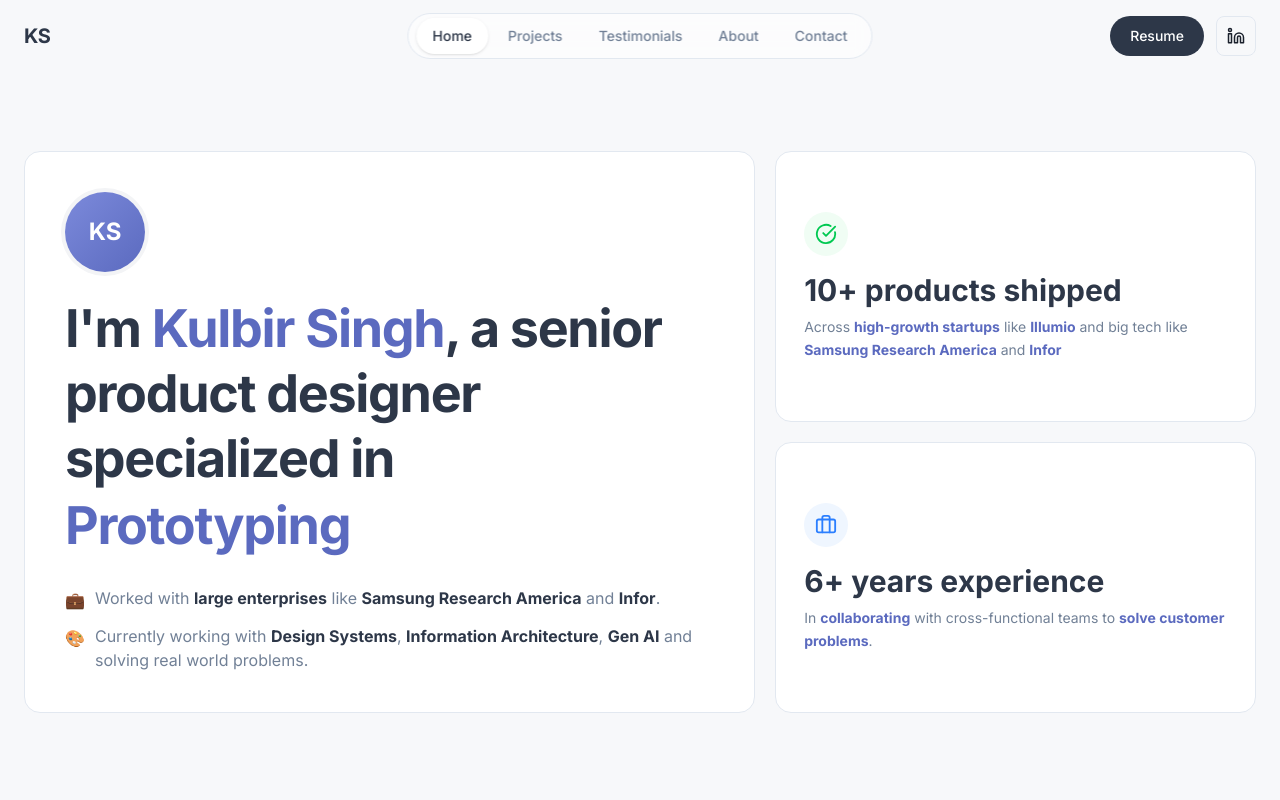
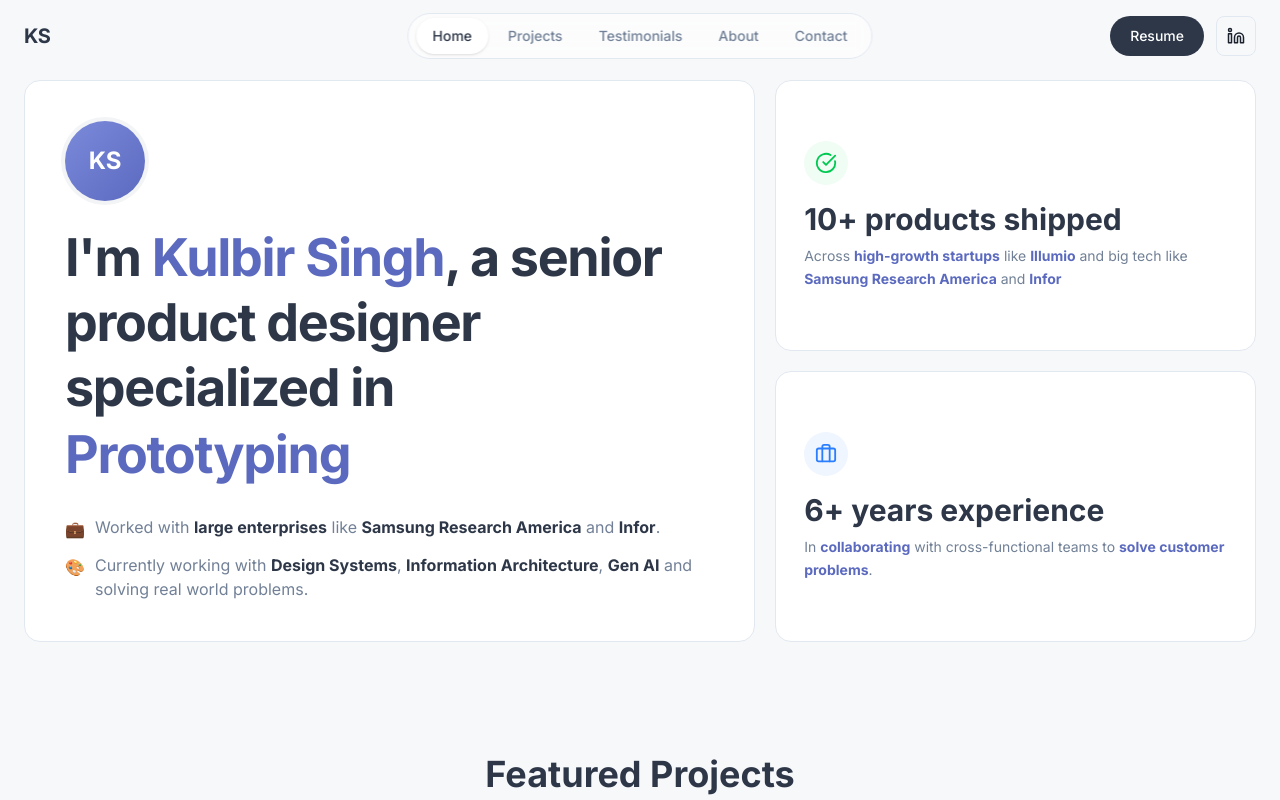
Before and after one commit to kubirboparai-rgb/portfolio, a Next.js app: page / in a window 1280 px wide. Shown: the top 800 px of the page. Built offline with nearby package versions, Linux system fonts and the light colour scheme.

Commit message:
Reduce spacing between navbar and hero cards
Remove min-h-screen and vertical centering from hero section
to tighten the gap between the nav bar and the three cards.

https://claude.ai/code/session_01XYjM2as41Ff9iP1ecLL661

```diff
--- a/src/components/Hero.tsx
+++ b/src/components/Hero.tsx
@@ -33,7 +33,7 @@ export default function Hero() {
   return (
     <section
       id="home"
-      className="min-h-screen pt-24 pb-8 px-6 flex items-center"
+      className="pt-20 pb-8 px-6"
     >
       <div className="max-w-7xl mx-auto w-full grid lg:grid-cols-5 gap-5 items-stretch">
         {/* Left Column */}
```
